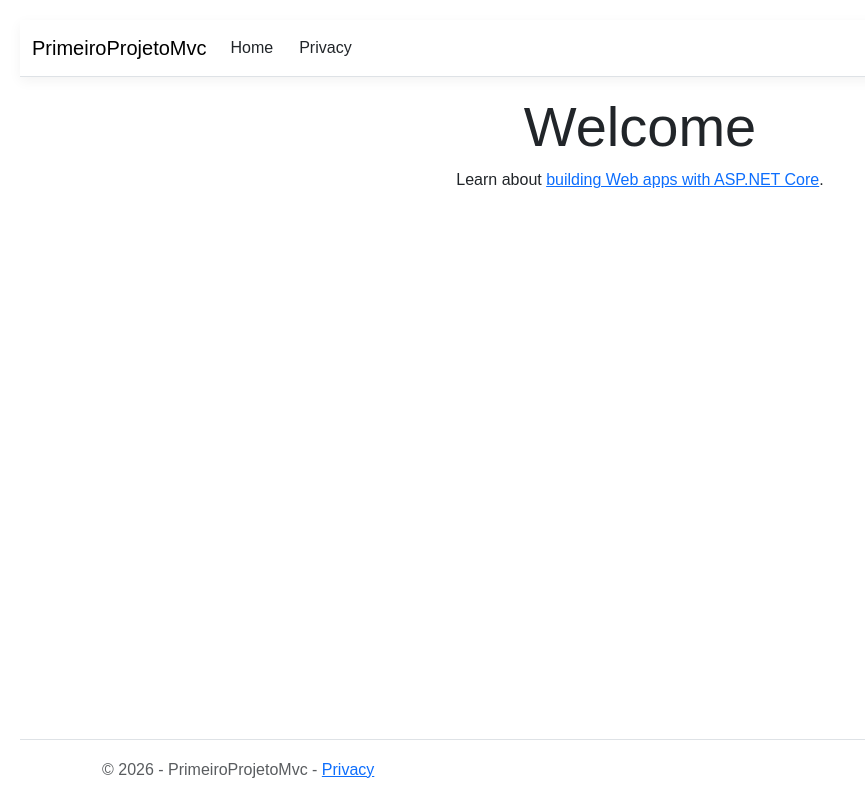
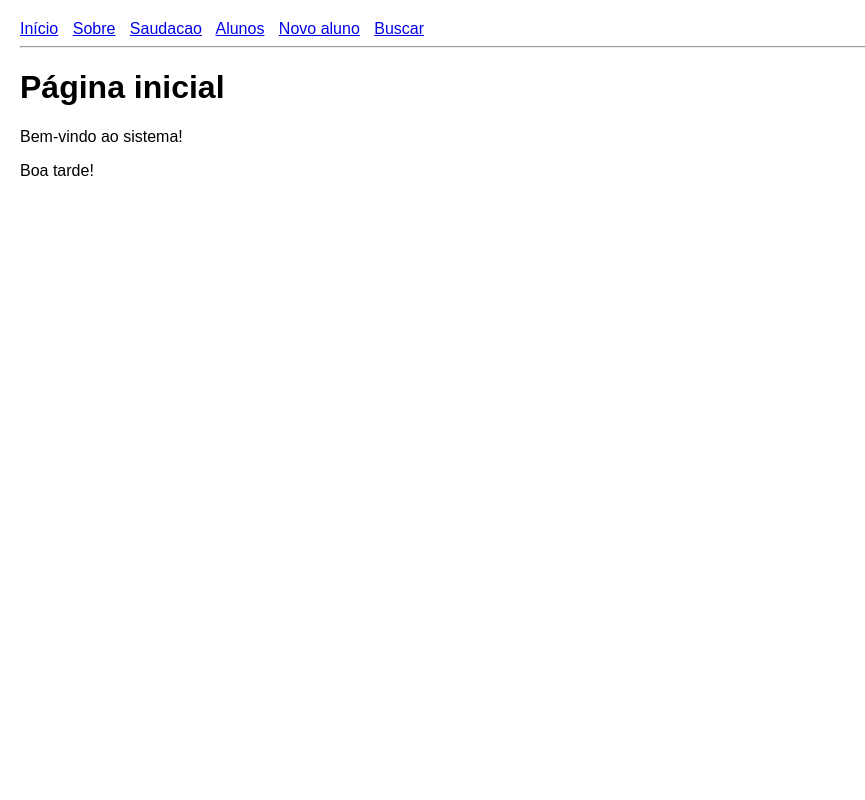
Before and after one commit to luandasilval/PrimeiroProjetoMVC, an ASP.NET Core app: page / in a window 1280 px wide. Shown: the whole page, without its empty margins (0-865 px from the left). Run offline with ASP.NET Core 8, Linux system fonts and the light colour scheme; style sheets or scripts are compiled from the project's sources.

Commit message:
:sparkles: Feat: Finalizada a aula 18/11

```diff
--- a/Controllers/HomeController.cs
+++ b/Controllers/HomeController.cs
@@ -8,17 +8,23 @@ public class HomeController : Controller
 {
     public IActionResult Index()
     {
+        //*a view index le essa chave para exibir a mensagem
+        ViewData["Mensagem"] = "Bem-vindo ao sistema!";
         return View();
     }
-
-    public IActionResult Privacy()
+    //*Action que recebe parametro pela: /Home/Sobre/5
+    public IActionResult Sobre(int? id)
     {
+        ViewBag.Versao = "1.0";
+        ViewBag.ParametroId = id;
         return View();
     }
-
-    [ResponseCache(Duration = 0, Location = ResponseCacheLocation.None, NoStore = true)]
-    public IActionResult Error()
+    //*Action que recebe parametros via query string : /Home/Saudacao?nome=Kessia
+    public IActionResult Saudacao(string nome)
     {
-        return View(new ErrorViewModel { RequestId = Activity.Current?.Id ?? HttpContext.TraceIdentifier });
+        //Model inding obtem nome da url; usa "visitante" se nada for informado
+        ViewData["Nome"] = nome ?? "Visitante";
+        //?? default
+        return View();
     }
 }
--- a/Views/Home/Index.cshtml
+++ b/Views/Home/Index.cshtml
@@ -1,8 +1,14 @@
 @{
     ViewData["Title"] = "Home Page";
 }
+<h1>Página inicial</h1>
+<p>@ViewData["Mensagem"]</p>
 
-<div class="text-center">
-    <h1 class="display-4">Welcome</h1>
-    <p>Learn about <a href="https://learn.microsoft.com/aspnet/core">building Web apps with ASP.NET Core</a>.</p>
-</div>
+@if (DateTime.Now.Hour < 12)
+{
+    <p>Bom dia!</p>
+}
+else
+{
+    <p>Boa tarde!</p>
+}
--- a/Views/Home/Privacy.cshtml
+++ /dev/null
@@ -1,6 +0,0 @@
-@{
-    ViewData["Title"] = "Privacy Policy";
-}
-<h1>@ViewData["Title"]</h1>
-
-<p>Use this page to detail your site's privacy policy.</p>
--- /dev/null
+++ b/Views/Home/Saudacao.cshtml
@@ -0,0 +1,5 @@
+@{
+    ViewData["Title"] = "Saudacao";
+}
+<h1>Olá, @ViewData["Nome"]!</h1>
+<P>Teste: <a href="/Home/Saudacao?nome= Kessia">/Home/Saudacao?nome= Kessia</a></P>
--- a/Views/Shared/_Layout.cshtml
+++ b/Views/Shared/_Layout.cshtml
@@ -1,50 +1,27 @@
 <!DOCTYPE html>
 <html lang="en">
+
 <head>
     <meta charset="utf-8" />
     <meta name="viewport" content="width=device-width, initial-scale=1.0" />
     <title>@ViewData["Title"] - PrimeiroProjetoMvc</title>
     <script type="importmap"></script>
-    <link rel="stylesheet" href="~/lib/bootstrap/dist/css/bootstrap.min.css" />
     <link rel="stylesheet" href="~/css/site.css" asp-append-version="true" />
     <link rel="stylesheet" href="~/PrimeiroProjetoMvc.styles.css" asp-append-version="true" />
 </head>
+
 <body>
-    <header>
-        <nav class="navbar navbar-expand-sm navbar-toggleable-sm navbar-light bg-white border-bottom box-shadow mb-3">
-            <div class="container-fluid">
-                <a class="navbar-brand" asp-area="" asp-controller="Home" asp-action="Index">PrimeiroProjetoMvc</a>
-                <button class="navbar-toggler" type="button" data-bs-toggle="collapse" data-bs-target=".navbar-collapse" aria-controls="navbarSupportedContent"
-                        aria-expanded="false" aria-label="Toggle navigation">
-                    <span class="navbar-toggler-icon"></span>
-                </button>
-                <div class="navbar-collapse collapse d-sm-inline-flex justify-content-between">
-                    <ul class="navbar-nav flex-grow-1">
-                        <li class="nav-item">
-                            <a class="nav-link text-dark" asp-area="" asp-controller="Home" asp-action="Index">Home</a>
-                        </li>
-                        <li class="nav-item">
-                            <a class="nav-link text-dark" asp-area="" asp-controller="Home" asp-action="Privacy">Privacy</a>
-                        </li>
-                    </ul>
-                </div>
-            </div>
-        </nav>
-    </header>
-    <div class="container">
-        <main role="main" class="pb-3">
-            @RenderBody()
-        </main>
-    </div>
+<nav>
+<a asp-controller="Home" asp-action="Index">Início</a>
+<a asp-controller="Home" asp-action="Sobre">Sobre</a>
+<a asp-controller="Home" asp-action="Saudacao">Saudacao</a>
+<a asp-controller="Alunos" asp-action="Index">Alunos</a>
+<a asp-controller="Alunos" asp-action="Criar">Novo aluno</a>
+<a asp-controller="Alunos" asp-action="Buscar">Buscar</a>
+</nav>
+<hr />
+    @RenderBody()
 
-    <footer class="border-top footer text-muted">
-        <div class="container">
-            &copy; 2026 - PrimeiroProjetoMvc - <a asp-area="" asp-controller="Home" asp-action="Privacy">Privacy</a>
-        </div>
-    </footer>
-    <script src="~/lib/jquery/dist/jquery.min.js"></script>
-    <script src="~/lib/bootstrap/dist/js/bootstrap.bundle.min.js"></script>
-    <script src="~/js/site.js" asp-append-version="true"></script>
     @await RenderSectionAsync("Scripts", required: false)
 </body>
 </html>
--- a/Views/Shared/_Layout.cshtml.css
+++ /dev/null
@@ -1,48 +0,0 @@
-/* Please see documentation at https://learn.microsoft.com/aspnet/core/client-side/bundling-and-minification
-for details on configuring this project to bundle and minify static web assets. */
-
-a.navbar-brand {
-  white-space: normal;
-  text-align: center;
-  word-break: break-all;
-}
-
-a {
-  color: #0077cc;
-}
-
-.btn-primary {
-  color: #fff;
-  background-color: #1b6ec2;
-  border-color: #1861ac;
-}
-
-.nav-pills .nav-link.active, .nav-pills .show > .nav-link {
-  color: #fff;
-  background-color: #1b6ec2;
-  border-color: #1861ac;
-}
-
-.border-top {
-  border-top: 1px solid #e5e5e5;
-}
-.border-bottom {
-  border-bottom: 1px solid #e5e5e5;
-}
-
-.box-shadow {
-  box-shadow: 0 .25rem .75rem rgba(0, 0, 0, .05);
-}
-
-button.accept-policy {
-  font-size: 1rem;
-  line-height: inherit;
-}
-
-.footer {
-  position: absolute;
-  bottom: 0;
-  width: 100%;
-  white-space: nowrap;
-  line-height: 60px;
-}
```
Also changed, not shown: Controllers/AlunosController.cs (added, +46 -0 lines), Models/Aluno.cs (added, +23 -0 lines), Program.cs (+2 -5 lines), Views/Home/Sobre.cshtml (added, +15 -0 lines).
